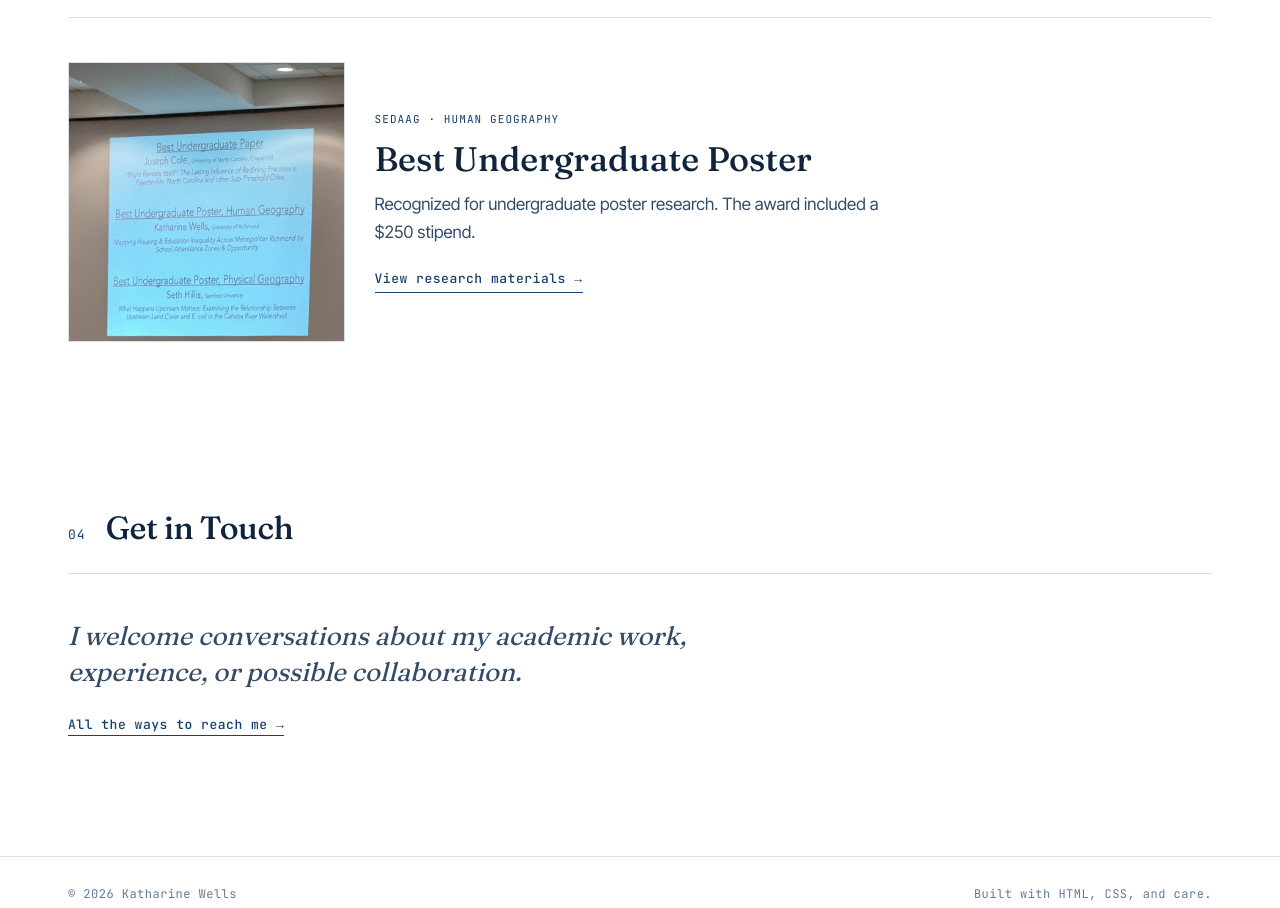
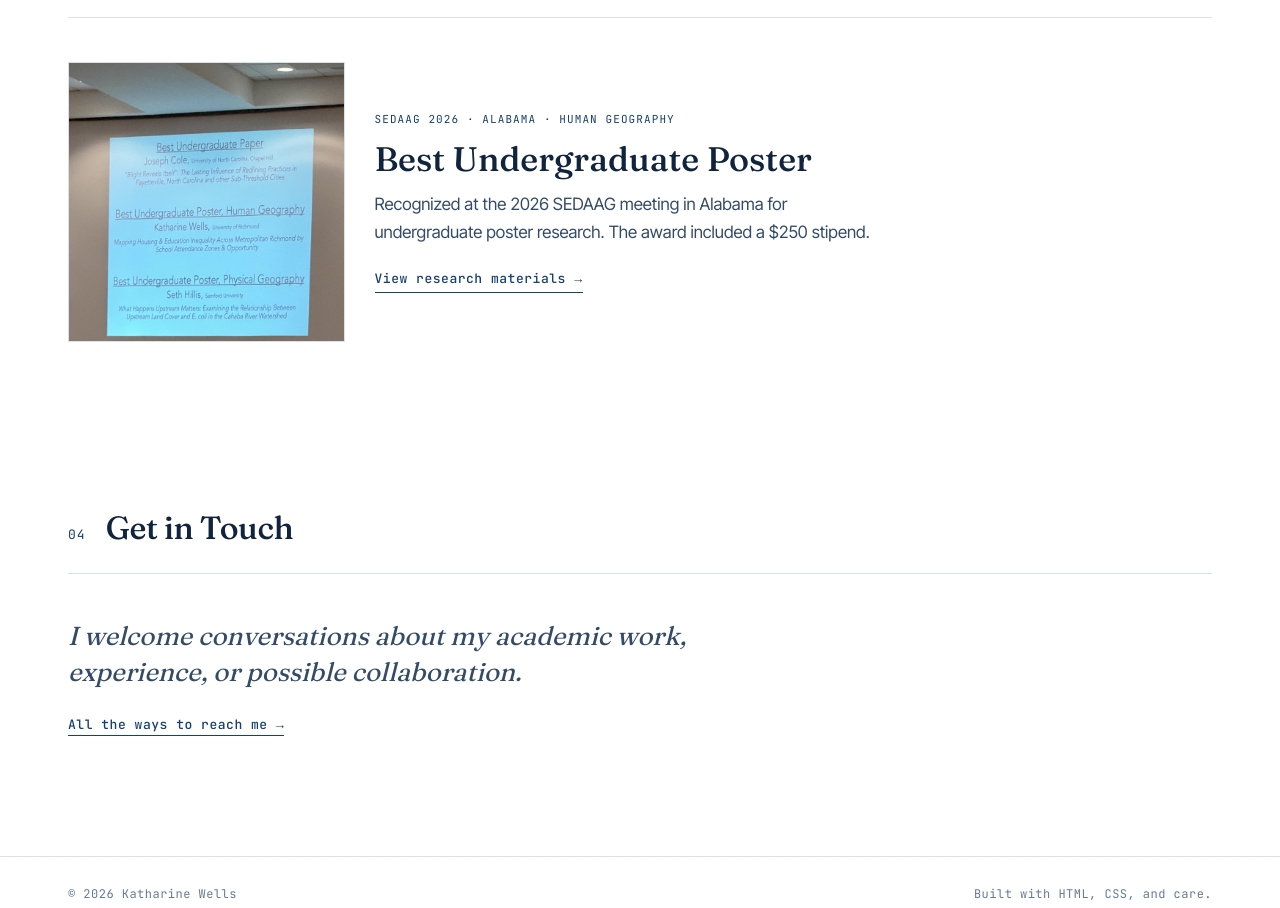
Before and after one commit to katharinewells27/katharineEwells, a plain HTML site: page index.html in a window 1280 px wide. Shown: the part 2899-3807 px from the top of the page. Drawn offline with Linux system fonts and the light colour scheme.

Commit message:
Add SEDAAG location to recognition
Co-authored-by: Copilot App <223556219+Copilot@users.noreply.github.com>

```diff
--- a/index.html
+++ b/index.html
@@ -69,9 +69,9 @@
     <div class="recognition-home-grid">
       <img src="research-assets/photos/sedaag-poster-award.jpg" alt="SEDAAG Best Undergraduate Poster award in Human Geography presented to Katharine Wells of the University of Richmond" loading="lazy">
       <div>
-        <p class="recognition-label">SEDAAG · HUMAN GEOGRAPHY</p>
+        <p class="recognition-label">SEDAAG 2026 · ALABAMA · HUMAN GEOGRAPHY</p>
         <h3>Best Undergraduate Poster</h3>
-        <p>Recognized for undergraduate poster research. The award included a $250 stipend.</p>
+        <p>Recognized at the 2026 SEDAAG meeting in Alabama for undergraduate poster research. The award included a $250 stipend.</p>
         <a class="link-primary" href="projects.html#research-materials">View research materials →</a>
       </div>
     </div>
```
